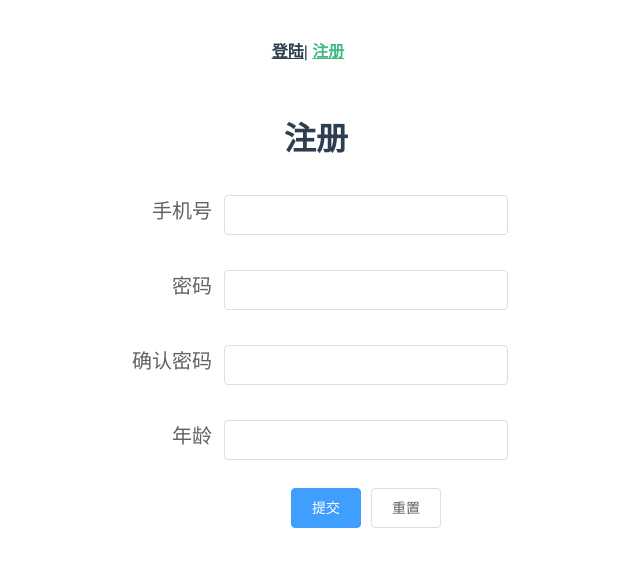
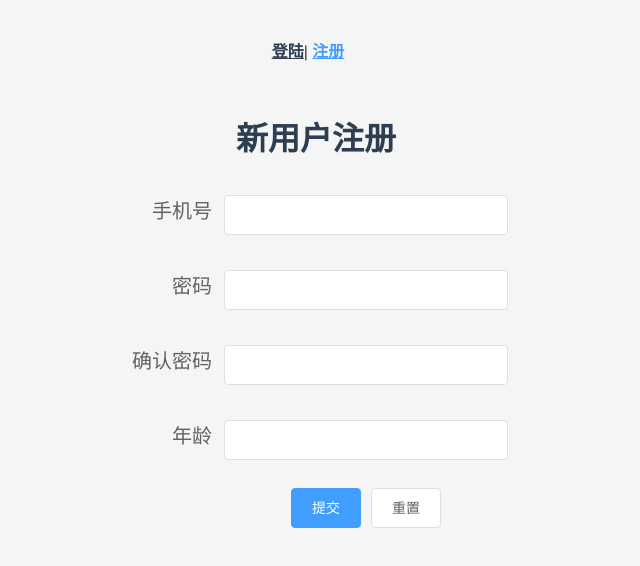
Before and after one commit to xujintai-jt/Music-user, a Vue app: page /#/registered in a window 1280 px wide. Shown: the top 566 px of the page, without its empty margins (332-972 px from the left). Built offline with nearby package versions, Linux system fonts and the light colour scheme.

Commit message:
注册登陆页面

```diff
--- a/src/App.vue
+++ b/src/App.vue
@@ -2,7 +2,7 @@
  * @Author: xujintai
  * @Date: 2021-03-31 15:26:58
  * @LastEditors: xujintai
- * @LastEditTime: 2021-03-31 15:57:08
+ * @LastEditTime: 2021-04-01 15:51:25
  * @Description: file content
  * @FilePath: \music-fontEnd\music-shop\src\App.vue
 -->
@@ -33,7 +33,7 @@
     color: #2c3e50;
 
     &.router-link-exact-active {
-      color: #42b983;
+      color: #409eff;
     }
   }
 }
--- /dev/null
+++ b/src/assets/css/base.scss
@@ -0,0 +1,5 @@
+html{
+  background-color: #f5f5f5;
+  margin: 0;
+  padding: 0;
+}
--- /dev/null
+++ b/src/assets/css/index.scss
@@ -0,0 +1 @@
+@import 'base.scss'
--- a/src/components/login/Login.vue
+++ b/src/components/login/Login.vue
@@ -2,7 +2,7 @@
  * @Author: xujintai
  * @Date: 2021-03-31 15:44:53
  * @LastEditors: xujintai
- * @LastEditTime: 2021-03-31 16:51:01
+ * @LastEditTime: 2021-04-01 15:51:04
  * @Description: file content
  * @FilePath: \music-fontEnd\music-shop\src\components\login\Login.vue
 -->
--- a/src/components/registered/Registered.vue
+++ b/src/components/registered/Registered.vue
@@ -2,13 +2,13 @@
  * @Author: xujintai
  * @Date: 2021-03-31 15:44:53
  * @LastEditors: xujintai
- * @LastEditTime: 2021-04-01 14:39:01
+ * @LastEditTime: 2021-04-08 15:01:48
  * @Description: file content
  * @FilePath: \music-fontEnd\music-shop\src\components\registered\registered.vue
 -->
 <template>
   <div id="registered">
-    <h1>注册</h1>
+    <h1>新用户注册</h1>
     <el-form
       :model="ruleForm"
       status-icon
@@ -112,20 +112,19 @@ export default {
         if (valid) {
           console.log(this.ruleForm);
           const instance = request();
-          //请求头"Content-Type"自动设置为"application/x-www-form-urlencoded"
+          //请求头"Content-Type"设置为"application/x-www-form-urlencoded"
           const data = qs.stringify(this.ruleForm);
-          console.log(data);
-          const req = await instance.post("/login", data);
+          const req = await instance.post(`/registered?${data}`);
           if (req.status === 200) {
             return this.$message({
-              message: "恭喜你，注册成功",
+              message: req.data,
               type: "success",
             });
           }
 
           this.$message({
-            message: "注册失败",
-            type: "success",
+            message: req.data,
+            type: "error",
           });
         } else {
           console.log("error submit!!");
@@ -156,6 +155,9 @@ export default {
         line-height: 61px;
         font-size: 20px;
       }
+      .el-form-item__content {
+        margin-left: 25px;
+      }
     }
   }
 }
--- a/src/main.js
+++ b/src/main.js
@@ -5,6 +5,7 @@ import store from './store'
 //引入Element-ui
 import ElementUI from 'element-ui';
 import 'element-ui/lib/theme-chalk/index.css';
+import "@/assets/css/index.scss"
 
 Vue.use(ElementUI);
 
--- a/src/network/request.js
+++ b/src/network/request.js
@@ -3,7 +3,7 @@ import axios from "axios";
 export default function request() {
   const instance = axios.create({
     baseURL: "http://127.0.0.1:8000",
-    timeout: 1000,
+    timeout: 2000,
   });
 
   //设置数据传输格式为FormData
@@ -13,7 +13,7 @@ export default function request() {
   instance.interceptors.request.use(
     function(config) {
       // 在发送请求之前做些什么
-      console.log(config);
+      // console.log(config);
       return config;
     },
     function(error) {
```
